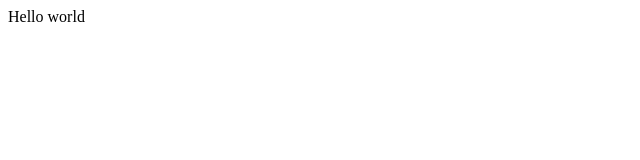
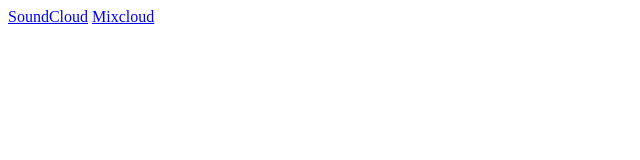
Before and after one commit to dojoelectronica/dojoelectronica.github.io, a plain HTML site: page index.html in a window 1280 px wide. Shown: the whole page, without its empty margins (0-640 px from the left). Drawn offline with Linux system fonts and the light colour scheme.

Commit message:
add links

```diff
--- a/index.html
+++ b/index.html
@@ -1,6 +1,7 @@
 <html>
-<header><title>This is title</title></header>
+<header><title>DoJoElectronica</title></header>
 <body>
-Hello world
+<a href="https://soundcloud.com/dojoelectronica">SoundCloud</a>
+<a href="https://www.mixcloud.com/dojoelectronica/">Mixcloud</a>
 </body>
 </html>
```
